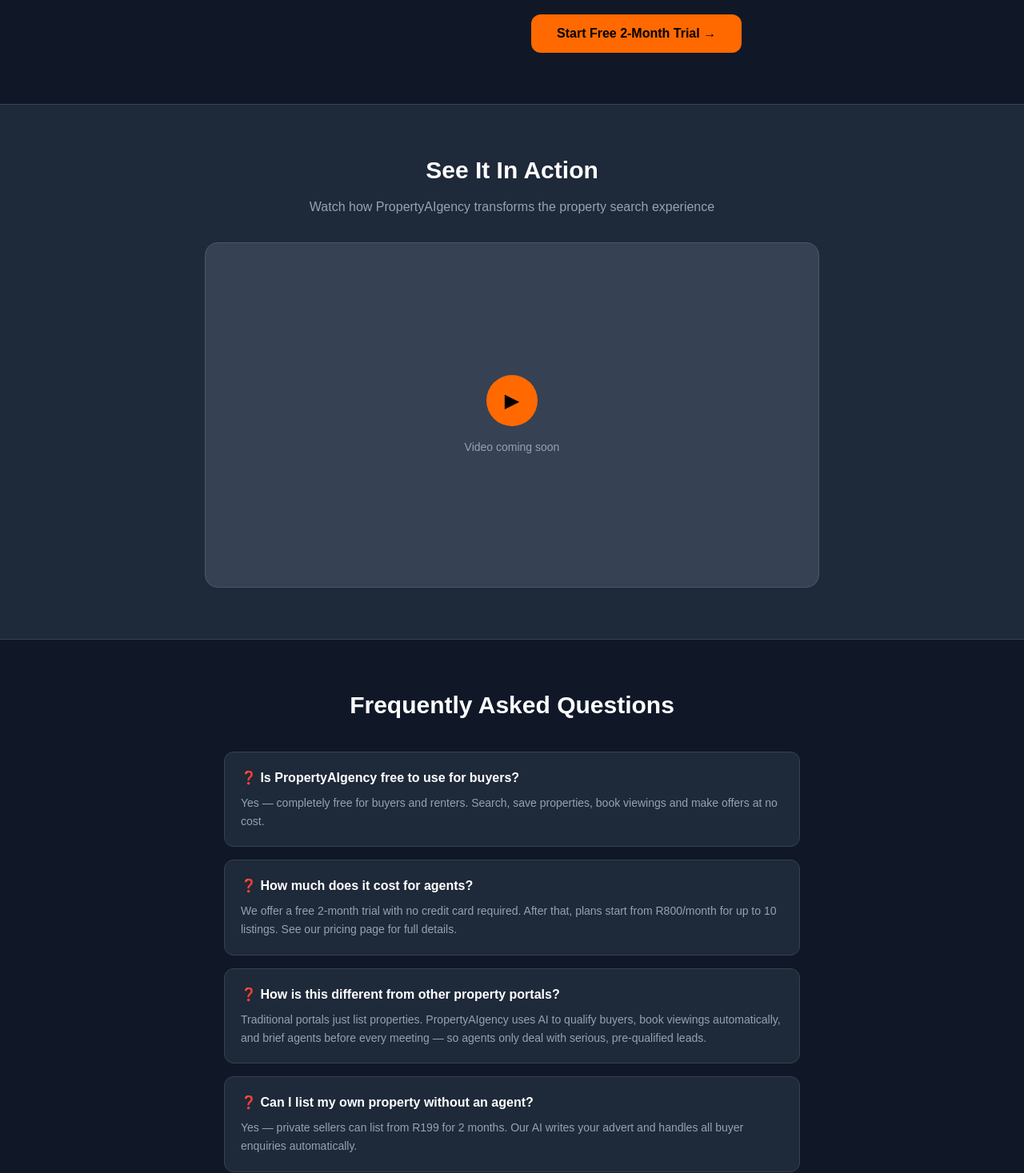
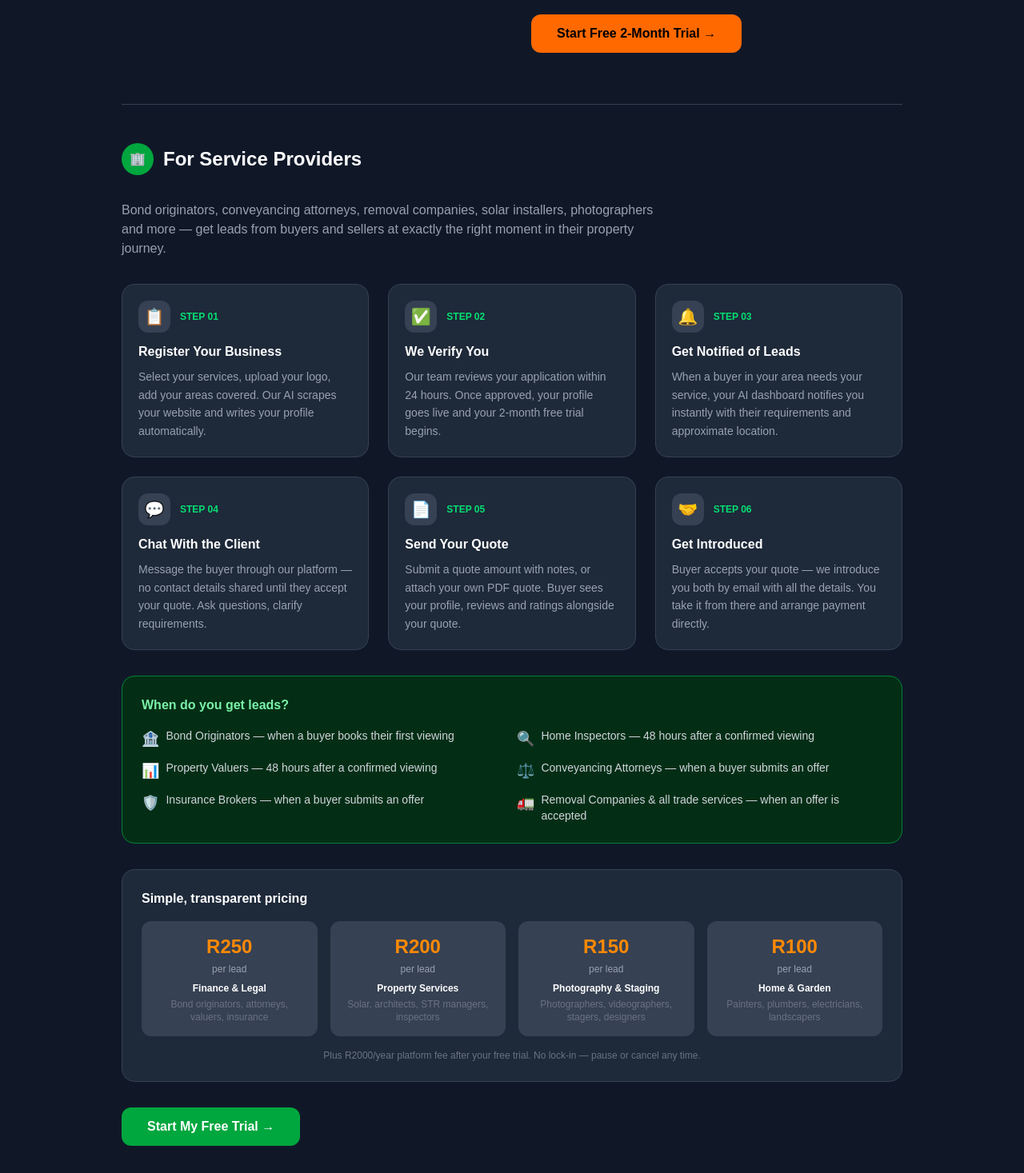
Before and after one commit to Bentman007/propertyaigency, a Next.js app: page /how-it-works in a window 1280 px wide. Shown: the part 1035-2502 px from the top of the page at 80% size. Built offline with nearby package versions, Linux system fonts and the light colour scheme.

Commit message:
How it works: supplier section, lead timing, pricing, FAQs

```diff
--- a/app/how-it-works/page.tsx
+++ b/app/how-it-works/page.tsx
@@ -152,6 +152,81 @@ export default function HowItWorksPage() {
               Start Free 2-Month Trial →
             </Link>
           </div>
+
+          {/* For Suppliers */}
+          <div className="md:col-span-2">
+            <div className="border-t border-gray-700 pt-12 mt-4">
+              <div className="flex items-center gap-3 mb-8">
+                <div className="w-10 h-10 bg-green-600 rounded-full flex items-center justify-center text-white font-bold">🏢</div>
+                <h2 className="text-2xl font-bold">For Service Providers</h2>
+              </div>
+              <p className="text-gray-400 mb-8 max-w-2xl">Bond originators, conveyancing attorneys, removal companies, solar installers, photographers and more — get leads from buyers and sellers at exactly the right moment in their property journey.</p>
+
+              <div className="grid grid-cols-1 md:grid-cols-2 lg:grid-cols-3 gap-6 mb-8">
+                {[
+                  { step: '01', icon: '📋', title: 'Register Your Business', desc: 'Select your services, upload your logo, add your areas covered. Our AI scrapes your website and writes your profile automatically.' },
+                  { step: '02', icon: '✅', title: 'We Verify You', desc: 'Our team reviews your application within 24 hours. Once approved, your profile goes live and your 2-month free trial begins.' },
+                  { step: '03', icon: '🔔', title: 'Get Notified of Leads', desc: 'When a buyer in your area needs your service, your AI dashboard notifies you instantly with their requirements and approximate location.' },
+                  { step: '04', icon: '💬', title: 'Chat With the Client', desc: 'Message the buyer through our platform — no contact details shared until they accept your quote. Ask questions, clarify requirements.' },
+                  { step: '05', icon: '📄', title: 'Send Your Quote', desc: 'Submit a quote amount with notes, or attach your own PDF quote. Buyer sees your profile, reviews and ratings alongside your quote.' },
+                  { step: '06', icon: '🤝', title: 'Get Introduced', desc: 'Buyer accepts your quote — we introduce you both by email with all the details. You take it from there and arrange payment directly.' },
+                ].map(item => (
+                  <div key={item.step} className="bg-gray-800 border border-gray-700 rounded-2xl p-5">
+                    <div className="flex items-center gap-3 mb-3">
+                      <div className="w-10 h-10 bg-gray-700 rounded-xl flex items-center justify-center text-xl">{item.icon}</div>
+                      <span className="text-green-400 text-xs font-bold">STEP {item.step}</span>
+                    </div>
+                    <h3 className="font-bold mb-2">{item.title}</h3>
+                    <p className="text-gray-400 text-sm leading-relaxed">{item.desc}</p>
+                  </div>
+                ))}
+              </div>
+
+              <div className="bg-green-950 border border-green-700 rounded-2xl p-6 mb-8">
+                <h3 className="font-bold text-green-300 mb-4">When do you get leads?</h3>
+                <div className="grid grid-cols-1 md:grid-cols-2 gap-3">
+                  {[
+                    { icon: '🏦', text: 'Bond Originators — when a buyer books their first viewing' },
+                    { icon: '🔍', text: 'Home Inspectors — 48 hours after a confirmed viewing' },
+                    { icon: '📊', text: 'Property Valuers — 48 hours after a confirmed viewing' },
+                    { icon: '⚖️', text: 'Conveyancing Attorneys — when a buyer submits an offer' },
+                    { icon: '🛡️', text: 'Insurance Brokers — when a buyer submits an offer' },
+                    { icon: '🚛', text: 'Removal Companies & all trade services — when an offer is accepted' },
+                  ].map((item, i) => (
+                    <div key={i} className="flex items-start gap-2 text-sm text-gray-300">
+                      <span className="text-lg flex-shrink-0">{item.icon}</span>
+                      <span>{item.text}</span>
+                    </div>
+                  ))}
+                </div>
+              </div>
+
+              <div className="bg-gray-800 border border-gray-700 rounded-2xl p-6 mb-8">
+                <h3 className="font-bold mb-4">Simple, transparent pricing</h3>
+                <div className="grid grid-cols-2 md:grid-cols-4 gap-4">
+                  {[
+                    { tier: 'Finance & Legal', price: 'R250', desc: 'Bond originators, attorneys, valuers, insurance' },
+                    { tier: 'Property Services', price: 'R200', desc: 'Solar, architects, STR managers, inspectors' },
+                    { tier: 'Photography & Staging', price: 'R150', desc: 'Photographers, videographers, stagers, designers' },
+                    { tier: 'Home & Garden', price: 'R100', desc: 'Painters, plumbers, electricians, landscapers' },
+                  ].map(t => (
+                    <div key={t.tier} className="text-center p-4 bg-gray-700 rounded-xl">
+                      <p className="text-2xl font-black text-orange-400">{t.price}</p>
+                      <p className="text-xs text-gray-400 mt-1">per lead</p>
+                      <p className="text-xs font-semibold mt-2">{t.tier}</p>
+                      <p className="text-xs text-gray-500 mt-1">{t.desc}</p>
+                    </div>
+                  ))}
+                </div>
+                <p className="text-gray-500 text-xs text-center mt-4">Plus R2000/year platform fee after your free trial. No lock-in — pause or cancel any time.</p>
+              </div>
+
+              <Link href="/supplier/register" className="inline-block bg-green-600 hover:bg-green-500 text-white font-bold px-8 py-3 rounded-xl transition">
+                Start My Free Trial →
+              </Link>
+            </div>
+          </div>
+
         </div>
       </section>
 
@@ -200,6 +275,18 @@ export default function HowItWorksPage() {
               q: 'What happens when my property is sold?',
               a: 'Simply mark it as sold in your dashboard. The listing is removed from search, and all buyers who saved it get notified automatically.'
             },
+            {
+              q: 'How much does it cost to be a service provider?',
+              a: 'You get a 2-month free trial with no credit card required. After that, it is R2000 per year plus a per-lead fee ranging from R100 to R250 depending on your service category. You only pay for leads you actually receive.'
+            },
+            {
+              q: 'Can I offer multiple services?',
+              a: 'Yes — you can register for as many service categories as you offer. A garden service that also does pool maintenance can select both, and will receive leads for either.'
+            },
+            {
+              q: 'What if I get a lead I cannot fulfil?',
+              a: 'You can set a weekly lead limit and pause your listing at any time. You are never charged for leads when paused.'
+            },
           ].map((faq, i) => (
             <div key={i} className="bg-gray-800 border border-gray-700 rounded-xl p-5">
               <h3 className="font-bold mb-2">❓ {faq.q}</h3>
@@ -212,13 +299,16 @@ export default function HowItWorksPage() {
       {/* CTA */}
       <section className="bg-gradient-to-r from-orange-900 to-gray-800 border-t border-orange-700 px-6 py-16 text-center">
         <h2 className="text-3xl font-bold mb-3">Ready to experience the future of property?</h2>
-        <p className="text-gray-300 mb-8 max-w-xl mx-auto">Join PropertyAIgency today — free for buyers, free trial for agents</p>
+        <p className="text-gray-300 mb-8 max-w-xl mx-auto">Join PropertyAIgency today — free for buyers, free trial for agents and service providers</p>
         <div className="flex gap-4 justify-center flex-wrap">
           <Link href="/auth/register" className="bg-orange-500 hover:bg-orange-400 text-black font-bold py-4 px-10 rounded-xl text-lg transition">
             Get Started Free →
           </Link>
           <Link href="/pricing" className="bg-gray-700 hover:bg-gray-600 text-white font-bold py-4 px-10 rounded-xl text-lg transition">
             View Pricing
+          </Link>
+          <Link href="/supplier/register" className="bg-green-600 hover:bg-green-500 text-white font-bold py-4 px-10 rounded-xl text-lg transition">
+            Join as a Supplier →
           </Link>
         </div>
       </section>
```
